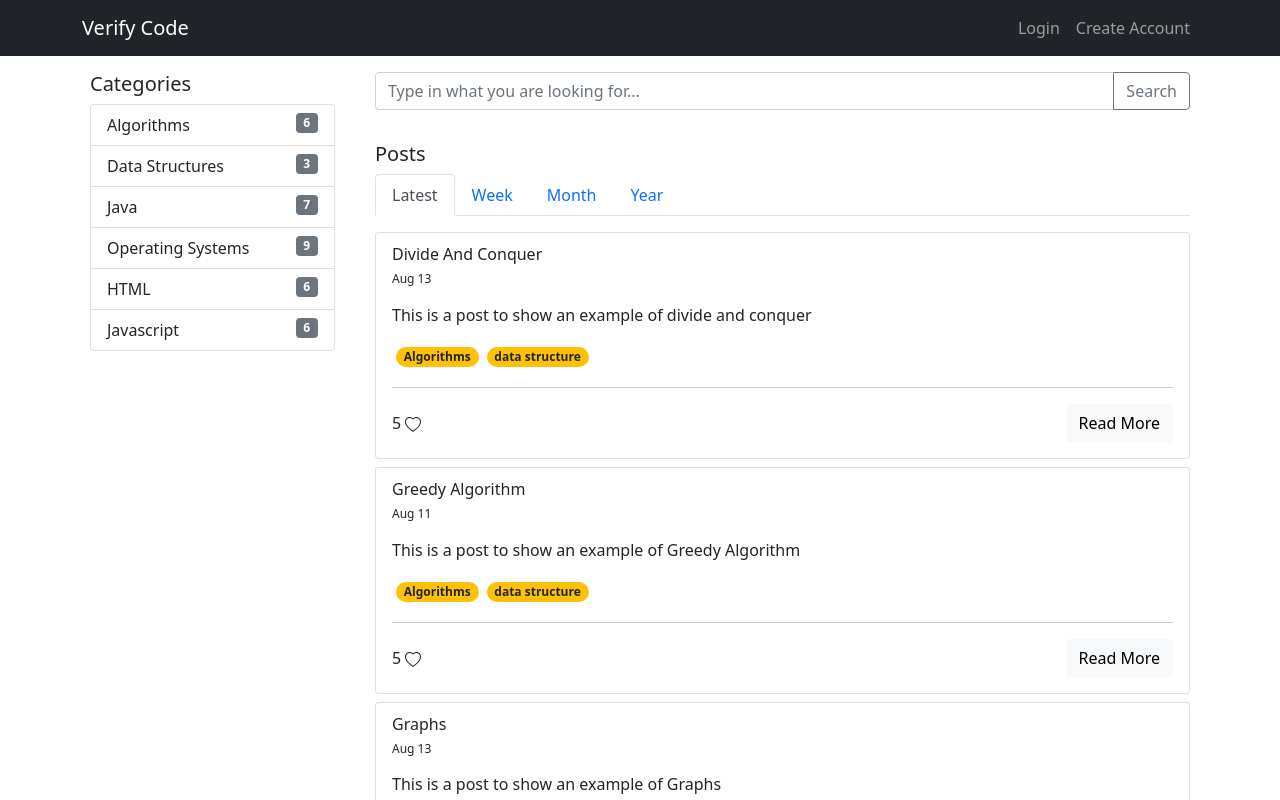
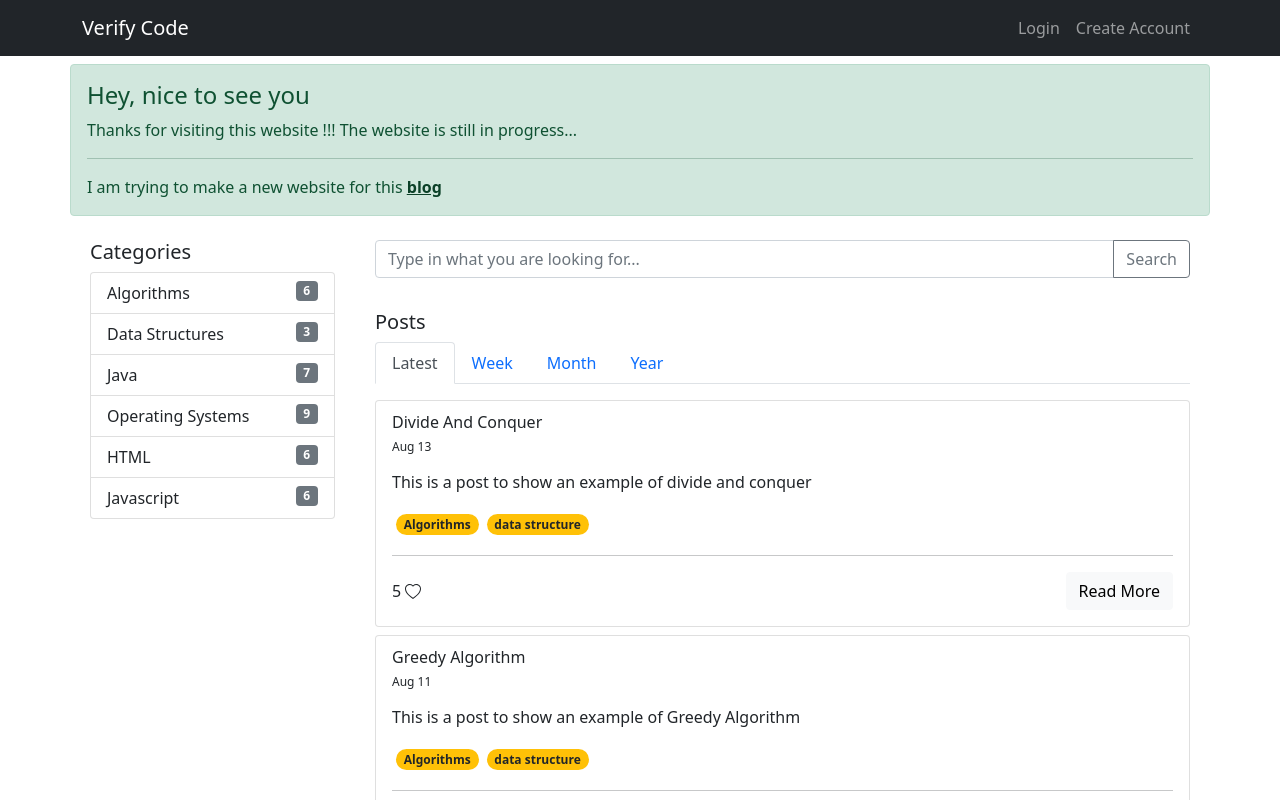
Before and after one commit to ravish-kg/portfolio, a React (Create React App) app: page / in a window 1280 px wide. Shown: the top 800 px of the page. Built offline with nearby package versions, Linux system fonts and the light colour scheme.

Commit message:
added alert component

```diff
--- a/src/App.js
+++ b/src/App.js
@@ -1,19 +1,19 @@
 import './App.css';
 import MainPage from './modules/MainPage';
 import 'bootstrap/dist/css/bootstrap.min.css';
-import { BrowserRouter, Route, Switch } from 'react-router-dom';
+import { BrowserRouter, HashRouter, Route, Switch } from 'react-router-dom';
 import Login from './modules/Auth/Login';
 import CreateAccount from './modules/Auth/CreateAccount';
 
 function App() {
   return (
-    <BrowserRouter>
+    <HashRouter>
       <Switch>
         <Route path="/login" component={Login} />
         <Route path="/createAccount" component={CreateAccount} />
         <Route path="/" component={MainPage} />
       </Switch>
-    </BrowserRouter>
+    </HashRouter>
 
   );
 }
--- /dev/null
+++ b/src/data/alert.json
@@ -0,0 +1,3 @@
+{
+    "response": "Thanks for visiting this website !!! The website is still in progress..."
+}
--- /dev/null
+++ b/src/modules/AlertComponent/AlertComponent.js
@@ -0,0 +1,26 @@
+import React from 'react';
+import { Component } from 'react';
+import { Alert } from 'react-bootstrap';
+
+import data from '../../data/alert.json';
+
+class AlertComponent extends Component {
+
+    render() {
+
+        return (
+            <Alert variant="success">
+                <Alert.Heading>Hey, nice to see you</Alert.Heading>
+                <p>
+                    {data.response}
+                </p>
+                <hr />
+                <p className="mb-0">
+                    I am trying to make a new website for this <Alert.Link href="https://codetrays.blogspot.in">blog</Alert.Link>
+                </p>
+            </Alert>
+        );
+    }
+}
+
+export default AlertComponent;
--- a/src/modules/MainContainer/MainContainer.js
+++ b/src/modules/MainContainer/MainContainer.js
@@ -1,5 +1,6 @@
 import React, { Component } from 'react';
 import { Col, Container, Row } from 'react-bootstrap';
+import AlertComponent from '../AlertComponent/AlertComponent';
 import CategoryContainer from '../CategoryContainer/CategoryContainer';
 import PostsContainer from '../PostsContainer/PostsContainer';
 
@@ -23,6 +24,7 @@ class MainContainer extends Component {
                 <Container>
                     <Row>
                         {/* <Col><SearchContainer /></Col> */}
+                        <AlertComponent />
                         <Col><CategoryContainer /></Col>
                         <Col xs={12} md={8} lg={9}>
                             <SearchContainer />
```
